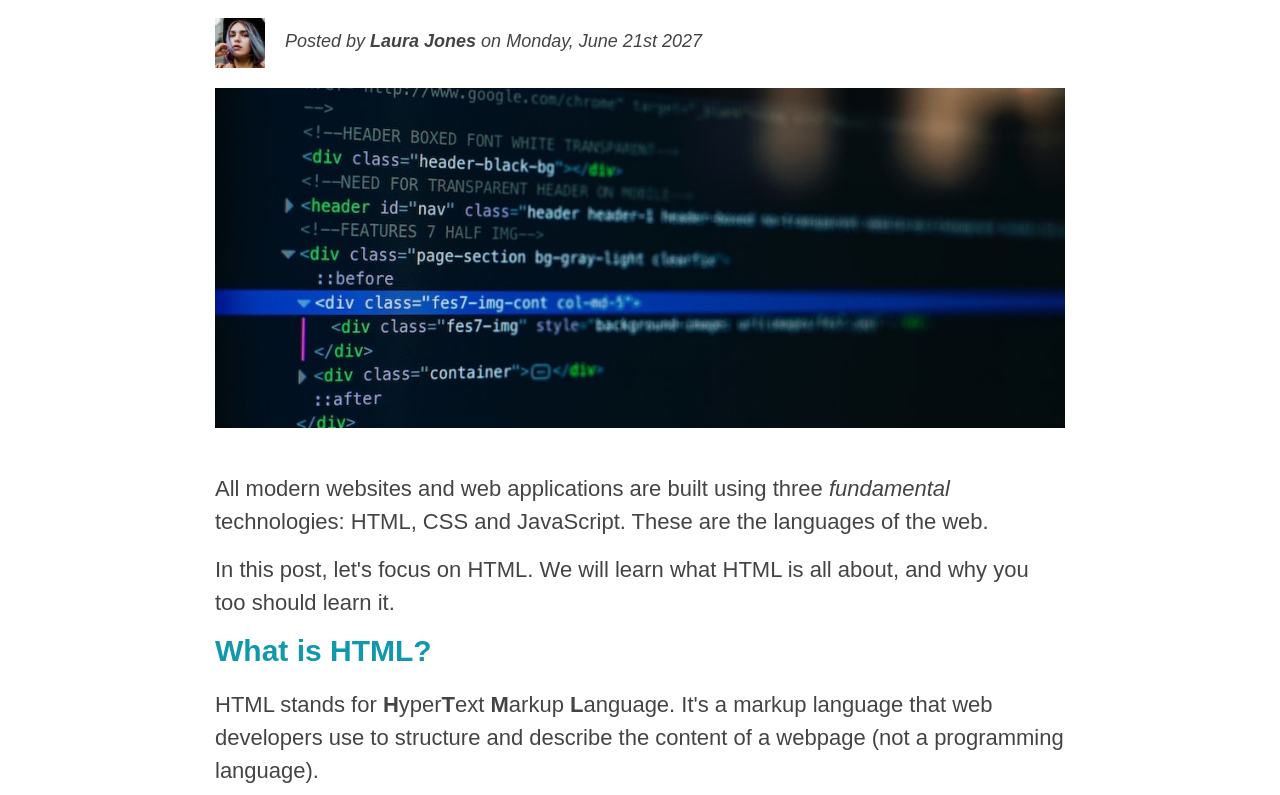
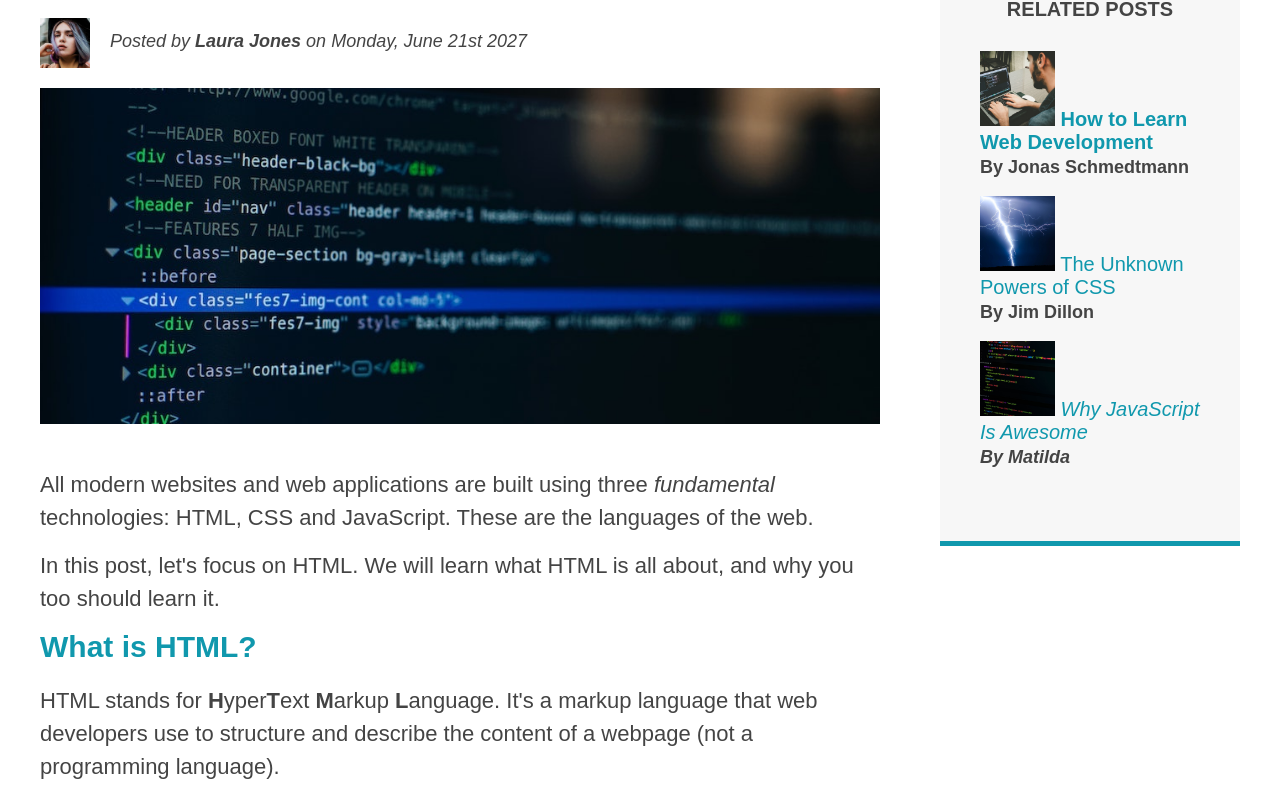
Before and after one commit to kaththos/udemy-html-css, a plain HTML site: page index.html in a window 1280 px wide. Shown: the part 196-991 px from the top of the page. Drawn offline with Linux system fonts and the light colour scheme.

Commit message:
completed final float layout exercise

```diff
--- a/style.css
+++ b/style.css
@@ -2,6 +2,8 @@
 * {
   margin: 0;
   padding: 0;
+  /* box-sizing is not inherited from parent to child. That's why it goes under the universal element selector */
+  box-sizing: border-box;
 }
 /* body properties on body will be inherited by all children
 Sets general styles for document, which are overridden by more specific
@@ -17,7 +19,7 @@ body {
 
 /* Center contents on page */
 .container {
-  width: 850px;
+  width: 1200px;
   margin: 0 auto;
 }
 
@@ -48,8 +50,7 @@ aside {
   background-color: #f7f7f7;
   border-top: 5px solid #1098ad;
   border-bottom: 5px solid #1098ad;
-  padding: 50px 0;
-  width: 500px;
+  padding: 50px 40px;
 }
 
 /* Smaller Elements */
@@ -90,6 +91,7 @@ h4 {
   font-size: 20px;
   text-transform: uppercase;
   text-align: center;
+  margin-bottom: 30px;
 }
 
 p {
@@ -116,6 +118,7 @@ li:last-child {
 
 .related {
   list-style: none;
+  margin-left: 0;
 }
 
 #author {
@@ -265,3 +268,15 @@ nav {
   content: "";
   display: block;
 }
+
+article {
+  width: 70%;
+  float: left;
+}
+aside {
+  width: 25%;
+  float: right;
+}
+footer {
+  clear: both;
+}
```
